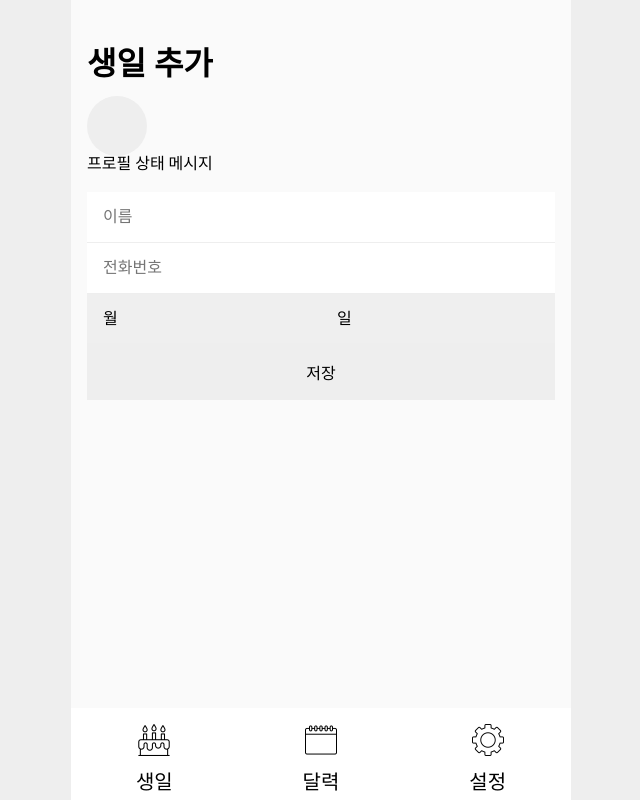
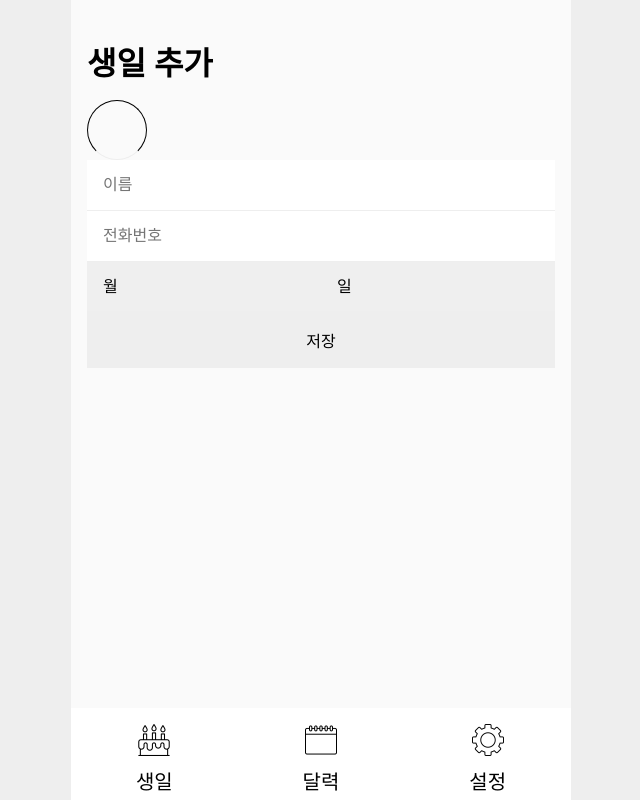
Before and after one commit to wangkodok/birthday-webapp, a React (Vite) app: page /add-birthday in a window 1280 px wide. Shown: the whole page, without its empty margins (319-959 px from the left). Built offline with nearby package versions, Linux system fonts and the light colour scheme.

Commit message:
사용자가 프로필 이미지를 업로드할 수 있도록 기능 추가

```diff
--- a/src/index.css
+++ b/src/index.css
@@ -70,6 +70,34 @@ a:active {
   font-size: 24px;
   font-weight: 700;
   margin: 0 0 16px 0;
+}
+
+.profile {
+  display: block;
+  position: relative;
+  width: 60px;
+  height: 60px;
+  border: 1px solid #000;
+  box-sizing: border-box;
+  border-radius: 40px;
+  background-image: url();
+  background-repeat: no-repeat;
+  background-position: center;
+  cursor: pointer;
+  overflow: hidden;
+}
+
+.profile > input {
+  display: none;
+}
+
+.profile > img {
+  position: absolute;
+  top: 50%;
+  left: 50%;
+  transform: translate(-50%, -50%);
+  width: 48px;
+  height: 48px;
 }
 
 .header {
--- a/src/pages/AddBirthdayPage.jsx
+++ b/src/pages/AddBirthdayPage.jsx
@@ -9,6 +9,7 @@ export default function AddBirthdayPage() {
     month: "",
     day: "",
   });
+  const [uploadedImage, setUploadedImage] = useState(null);
 
   console.log(inputValue);
 
@@ -24,15 +25,29 @@ export default function AddBirthdayPage() {
       <main className="main-container">
         <section className="sec-add-birthday">
           <h2>생일 추가</h2>
-          <div className="birthday-list">
-            <div className="profile"></div>
-            <p>프로필 상태 메시지</p>
-          </div>
           <form
             onSubmit={(event) => {
               event.preventDefault();
             }}
           >
+            <label htmlFor="profile" className="profile">
+              <input
+                id="profile"
+                type="file"
+                onChange={(e) => {
+                  const file = e.target.files[0];
+                  const imageUrl = URL.createObjectURL(file);
+                  setUploadedImage(imageUrl);
+                }}
+              />
+              {uploadedImage ? (
+                <img src={uploadedImage} alt="프로필 이미지" />
+              ) : null}
+            </label>
+            {/* <div className="birthday-list">
+              <div className="profile"></div>
+              <p>프로필 상태 메시지</p>
+            </div> */}
             <label htmlFor="name">
               <input
                 id="name"
```
